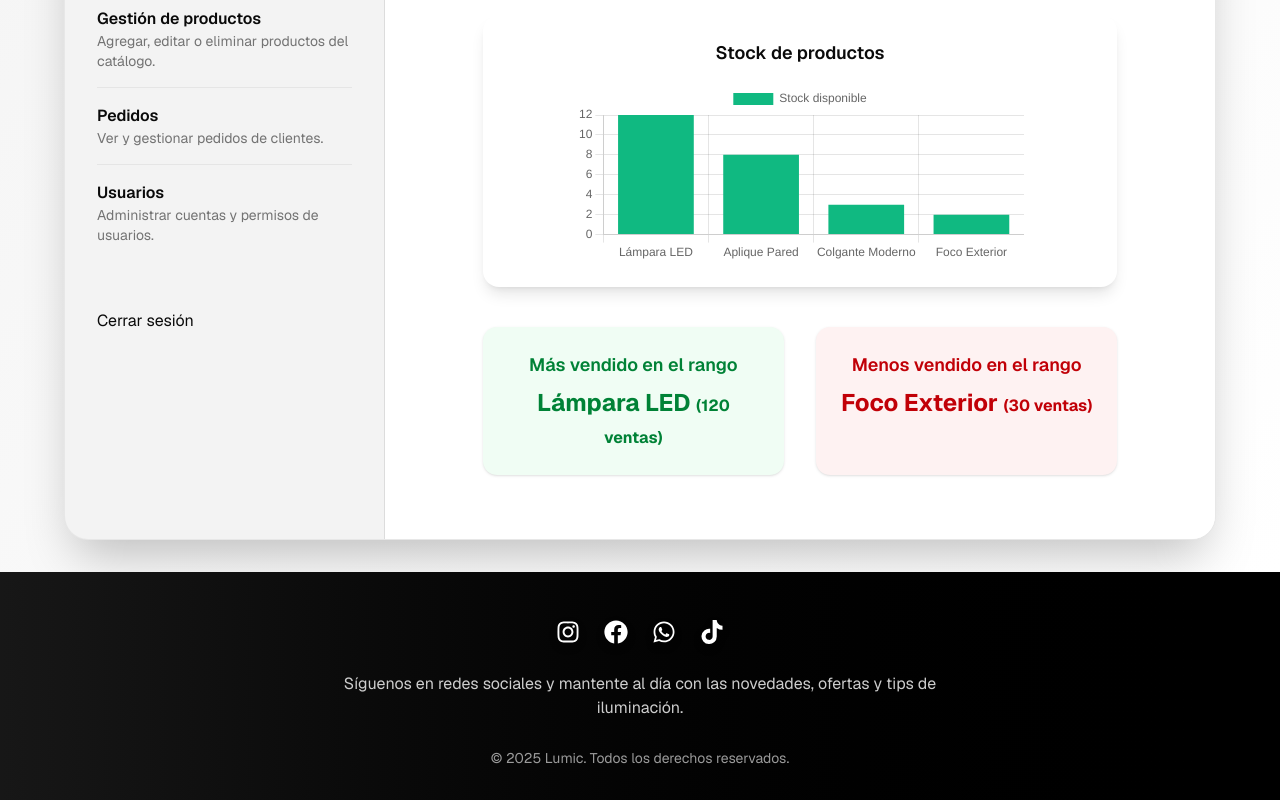
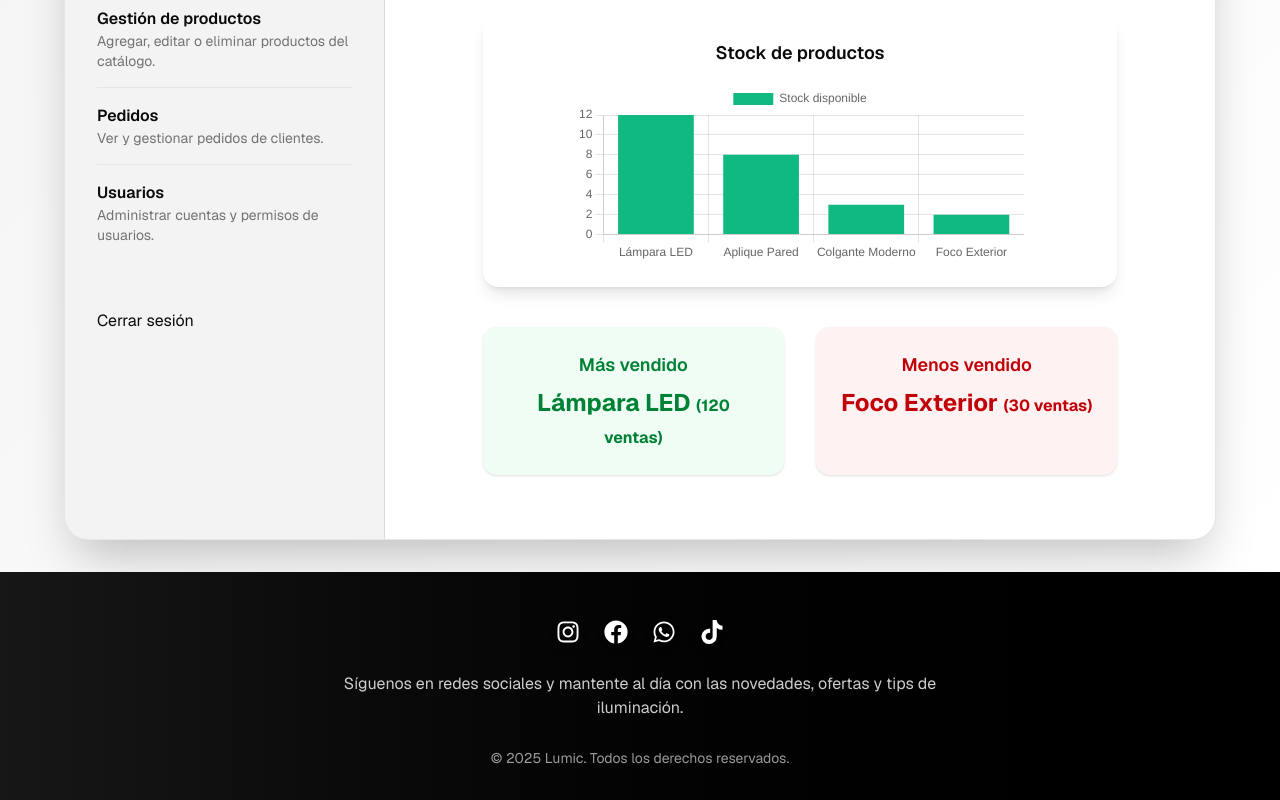
Before and after one commit to miguelgargurevich/lumic, a Next.js app in the folder frontend/: page /admin in a window 1280 px wide. Shown: the part 811-1611 px from the top of the page. Built offline with nearby package versions, Linux system fonts and the light colour scheme; sample sign-in values are in the browser's storage.

Commit message:
chore(analytics): limpieza de imports y variables no usadas, build sin errores ESLint

```diff
--- a/frontend/src/app/admin/analytics.tsx
+++ b/frontend/src/app/admin/analytics.tsx
@@ -1,5 +1,5 @@
 "use client";
-import React, { useState } from "react";
+import React from "react";
 import { Bar, Pie, Line } from "react-chartjs-2";
 import { Chart, CategoryScale, LinearScale, BarElement, ArcElement, Tooltip, Legend, TimeScale, LineElement, PointElement } from "chart.js";
 
@@ -44,11 +44,6 @@ const ventasPorProducto = [
 		],
 	},
 ];
-const stocksBajos = [
-	{ nombre: "Colgante Moderno", stock: 3 },
-	{ nombre: "Foco Exterior", stock: 2 },
-];
-
 // Simulación de stock por producto (puedes reemplazar por datos reales)
 const stockPorProducto = [
 	{ nombre: "Lámpara LED", stock: 12 },
@@ -56,7 +51,6 @@ const stockPorProducto = [
 	{ nombre: "Colgante Moderno", stock: 3 },
 	{ nombre: "Foco Exterior", stock: 2 },
 ];
-
 // Calcular ventas totales por mes (simulado)
 const ventasPorMes = [
 	{ mes: "2025-01", total: 120 },
@@ -66,18 +60,6 @@ const ventasPorMes = [
 	{ mes: "2025-05", total: 170 },
 	{ mes: "2025-06", total: 240 },
 ];
-
-const barData = {
-	labels: ventasPorProducto.map((p) => p.nombre),
-	datasets: [
-		{
-			label: "Ventas por producto",
-			data: ventasPorProducto.map((p) => p.ventas),
-			backgroundColor: "#6366f1",
-		},
-	],
-};
-
 // Pie: distribución de ventas por producto
 const pieData = {
 	labels: ventasPorProducto.map((p) => p.nombre),
@@ -100,7 +82,6 @@ const barDataStock = {
 		},
 	],
 };
-
 const lineData = {
 	labels: ventasPorMes.map((v) => v.mes),
 	datasets: [
@@ -129,7 +110,7 @@ export default function AdminAnalytics() {
 		);
 	}
 
-	// Eliminar el filtrado por rango de fechas y usar ventas totales
+	// Usar ventas totales para más/menos vendido
 	const ventasPorRango = ventasPorProducto.map((p) => ({ nombre: p.nombre, total: p.ventas }));
 	const masVendido = ventasPorRango.reduce(
 		(max, p) => (p.total > max.total ? p : max),
@@ -177,13 +158,13 @@ export default function AdminAnalytics() {
 				</div>
 				<div className="flex flex-col sm:flex-row gap-4 sm:gap-8">
 					<div className="flex-1 bg-green-50 rounded-xl shadow p-3 sm:p-6 flex flex-col items-center mb-2 sm:mb-0">
-						<h2 className="text-base sm:text-lg font-semibold mb-1 sm:mb-2 text-green-700">Más vendido en el rango</h2>
+						<h2 className="text-base sm:text-lg font-semibold mb-1 sm:mb-2 text-green-700">Más vendido</h2>
 						<div className="text-center text-lg sm:text-2xl font-bold text-green-700">
 							{masVendido.nombre} <span className="text-xs sm:text-base">({masVendido.total} ventas)</span>
 						</div>
 					</div>
 					<div className="flex-1 bg-red-50 rounded-xl shadow p-3 sm:p-6 flex flex-col items-center">
-						<h2 className="text-base sm:text-lg font-semibold mb-1 sm:mb-2 text-red-700">Menos vendido en el rango</h2>
+						<h2 className="text-base sm:text-lg font-semibold mb-1 sm:mb-2 text-red-700">Menos vendido</h2>
 						<div className="text-center text-lg sm:text-2xl font-bold text-red-700">
 							{menosVendido.nombre} <span className="text-xs sm:text-base">({menosVendido.total} ventas)</span>
 						</div>
```
